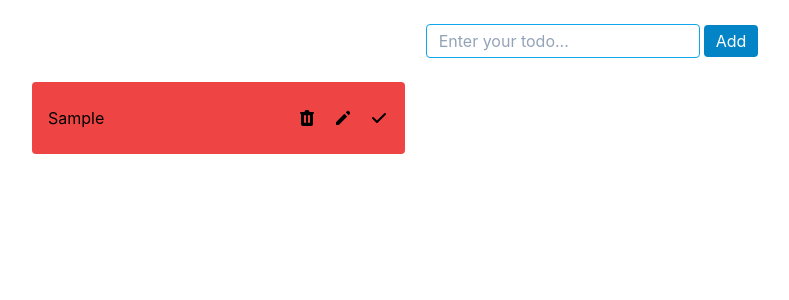
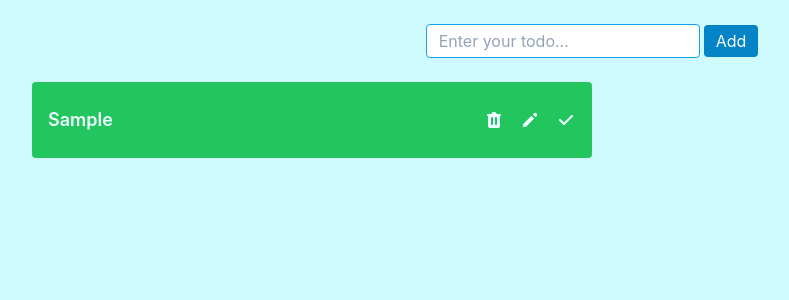
Before and after one commit to SamanKeighobadi/TodoScript, a React (Create React App) app: page / in a window 1280 px wide. Both pictures are taken after typing "Sample" into the empty fields and a click on the button "Add". Shown: the top 300 px of the page, without its empty margins (48-837 px from the left). Built offline with nearby package versions, Linux system fonts and the light colour scheme.

Commit message:
fix: complete todo

```diff
--- a/src/App.tsx
+++ b/src/App.tsx
@@ -39,23 +39,30 @@ const App = () => {
     }
   };
 
-  const completeTodo = (id:string | number) =>{
+  const completeTodo = (id: string | number) => {
     const allTodos = [...todos];
-    const foundTodo = allTodos.find(todo => todo.id ===id);
-    if(foundTodo !==undefined){
-      foundTodo.completed = !foundTodo.completed;
-    }
-    console.log(foundTodo);
-    // setTodos(prevState =>[...prevState,findedTodo])
-  }
+    const foundTodo = allTodos.findIndex((todo) => todo.id === id);
+    let newTodo = allTodos[foundTodo];
+    newTodo.completed = !newTodo.completed;
+    allTodos[foundTodo] = newTodo;
+    setTodos(allTodos);
+
+  };
 
   // console.log(todos);
 
   return (
-    <div className="App mx-20">
+    <div className="App  bg-cyan-100 min-h-screen">
+      <div className="mx-20 ">
+        <NavbarInput todo={todo} setTodo={setTodo} addTodo={addTodo} />
+        <Todos
+          todos={todos}
+          deleteTodo={deleteTodo}
+          EditTodo={EditTodo}
+          completeTodo={completeTodo}
+        />
+      </div>
       {/* <h1>saman keighobadi</h1> */}
-      <NavbarInput todo={todo} setTodo={setTodo} addTodo={addTodo} />
-      <Todos todos={todos} deleteTodo={deleteTodo} EditTodo={EditTodo} completeTodo={completeTodo}  />
     </div>
   );
 };
--- a/src/components/Todos/TodoItem.tsx
+++ b/src/components/Todos/TodoItem.tsx
@@ -25,7 +25,7 @@ const TodoItem: React.FC<TodoItemProps> = ({
       }}
     >
 
-      <div className="flex justify-between items-center px-4 py-6 mb-4  bg-red-500 w-1/3 rounded">
+      <div className={`flex justify-between items-center px-4 py-6 mb-4  ${todo.completed ? "bg-cyan-500":"bg-green-500"} w-1/2 rounded`}>
         <div>
         {edit ? (
         <input className="focus:outline-none rounded border border-sky-400 px-2 py-1"
@@ -33,9 +33,9 @@ const TodoItem: React.FC<TodoItemProps> = ({
           value={editTodo}
           onChange={(e) => setEditTodo(e.target.value)}
         />
-      ) : (todo.todo)}
+      ) : (<span className="text-cyan-50 font-semibold text-lg">{todo.todo}</span>)}
           </div>
-        <div className="flex  space-x-4  ">
+        <div className="flex  space-x-4 text-cyan-50 ">
           <TrashIcon onClick={() => deleteTodo(todo.id)} className="h-5 w-5 cursor-pointer" />
           <PencilIcon onClick={() => setEdit(true)} className="h-5 w-5 cursor-pointer" />
           <CheckIcon
```
